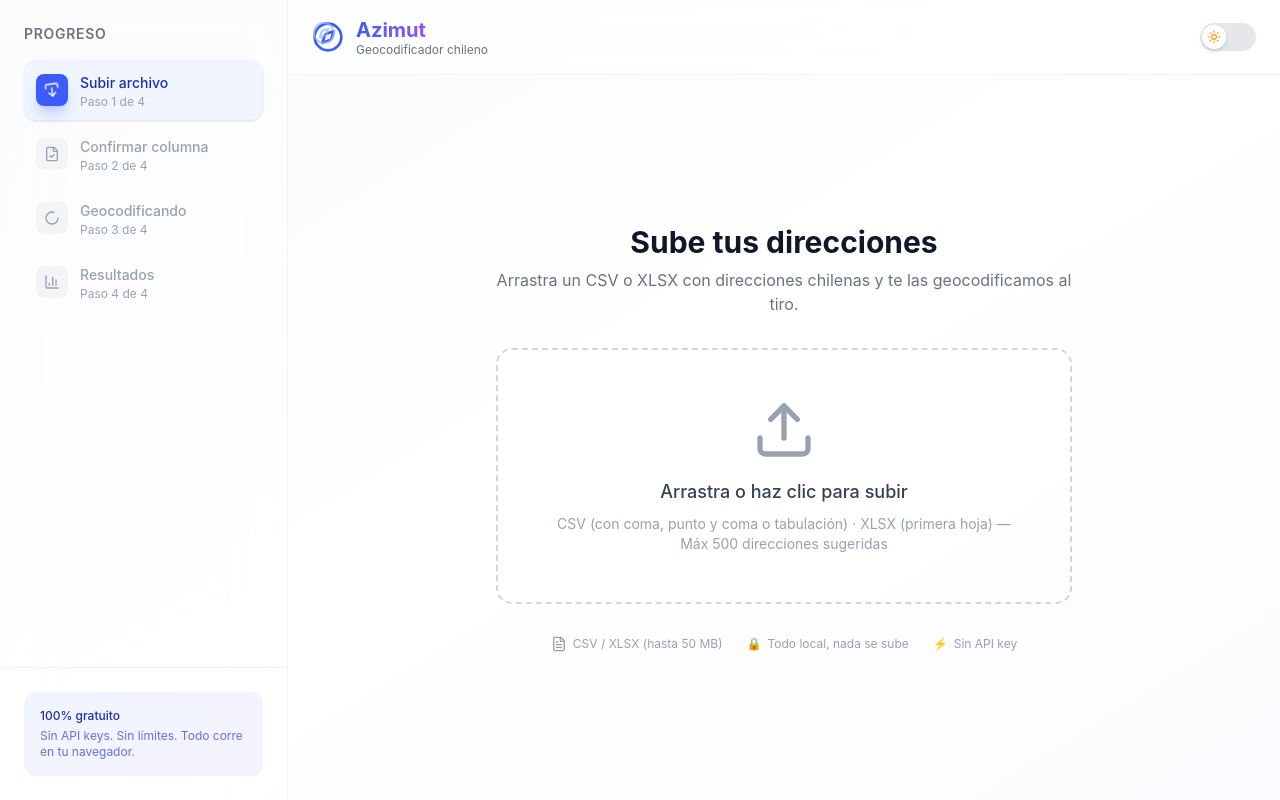
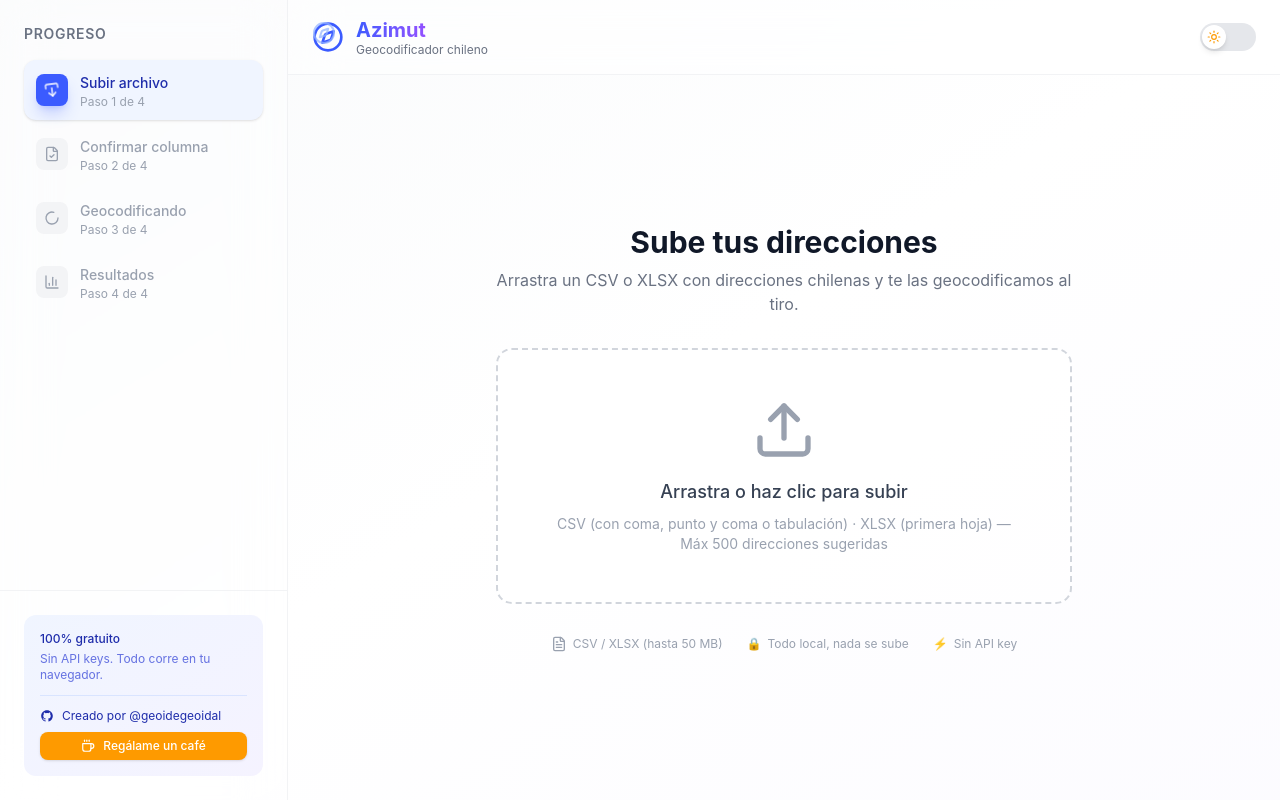
Before and after one commit to geoidegeoidal/azimut, a React (Vite) app: page / in a window 1280 px wide. Built offline with nearby package versions, Linux system fonts and the light colour scheme.

Commit message:
feat: add author credits and donation button

```diff
--- a/src/components/layout/Sidebar.tsx
+++ b/src/components/layout/Sidebar.tsx
@@ -61,14 +61,38 @@
         })}
       </div>
 
-      <div className="mt-auto p-6 border-t border-gray-200/50 dark:border-gray-800/50">
+      <div className="mt-auto p-6 border-t border-gray-200/50 dark:border-gray-800/50 space-y-3">
         <div className="bg-gradient-to-br from-azimut-50 to-violet-50 dark:from-azimut-950/30 dark:to-violet-950/30 rounded-xl p-4">
           <p className="text-xs font-medium text-azimut-700 dark:text-azimut-300">
             100% gratuito
           </p>
-          <p className="text-xs text-azimut-600/70 dark:text-azimut-400/70 mt-1">
-            Sin API keys. Sin límites. Todo corre en tu navegador.
+          <p className="text-xs text-azimut-600/70 dark:text-azimut-400/70 mt-1 mb-3">
+            Sin API keys. Todo corre en tu navegador.
           </p>
+
+          <div className="pt-3 border-t border-azimut-200/50 dark:border-azimut-800/50 space-y-2">
+            <a
+              href="https://github.com/geoidegeoidal"
+              target="_blank"
+              rel="noreferrer"
+              className="flex items-center gap-2 text-xs text-azimut-700 dark:text-azimut-300 hover:text-azimut-500 transition-colors"
+            >
+              <svg viewBox="0 0 24 24" className="w-3.5 h-3.5 fill-current" aria-hidden="true">
+                <path fillRule="evenodd" clipRule="evenodd" d="M12 2C6.477 2 2 6.477 2 12c0 4.42 2.865 8.166 6.839 9.489.5.092.682-.217.682-.482 0-.237-.008-.866-.013-1.7-2.782.603-3.369-1.34-3.369-1.34-.454-1.156-1.11-1.464-1.11-1.464-.908-.62.069-.608.069-.608 1.003.07 1.531 1.03 1.531 1.03.892 1.529 2.341 1.087 2.91.831.092-.646.35-1.086.636-1.336-2.22-.253-4.555-1.11-4.555-4.943 0-1.091.39-1.984 1.03-2.683-.103-.253-.447-1.27.098-2.647 0 0 .84-.269 2.75 1.025A9.578 9.578 0 0112 6.836c.85.004 1.705.114 2.504.336 1.909-1.294 2.747-1.025 2.747-1.025.546 1.377.203 2.394.1 2.647.64.699 1.028 1.592 1.028 2.683 0 3.842-2.339 4.687-4.566 4.935.359.309.678.919.678 1.852 0 1.336-.012 2.415-.012 2.743 0 .267.18.578.688.48C19.138 20.161 22 16.418 22 12c0-5.523-4.477-10-10-10z"></path>
+              </svg>
+              Creado por @geoidegeoidal
+            </a>
+
+            <a
+              href="https://buymeacoffee.com/TU_USUARIO"
+              target="_blank"
+              rel="noreferrer"
+              className="flex items-center justify-center gap-2 text-xs font-medium text-white bg-amber-500 hover:bg-amber-600 dark:bg-amber-600 dark:hover:bg-amber-700 py-1.5 px-3 rounded-lg transition-colors w-full shadow-sm"
+            >
+              <svg xmlns="http://www.w3.org/2000/svg" width="14" height="14" viewBox="0 0 24 24" fill="none" stroke="currentColor" strokeWidth="2" strokeLinecap="round" strokeLinejoin="round"><path d="M17 8h1a4 4 0 1 1 0 8h-1"/><path d="M3 8h14v9a4 4 0 0 1-4 4H7a4 4 0 0 1-4-4Z"/><line x1="6" x2="6" y1="2" y2="4"/><line x1="10" x2="10" y1="2" y2="4"/><line x1="14" x2="14" y1="2" y2="4"/></svg>
+              Regálame un café
+            </a>
+          </div>
         </div>
       </div>
     </aside>
```
Also changed, not shown: 1 other file (tests, documents, lock files or other folders).
